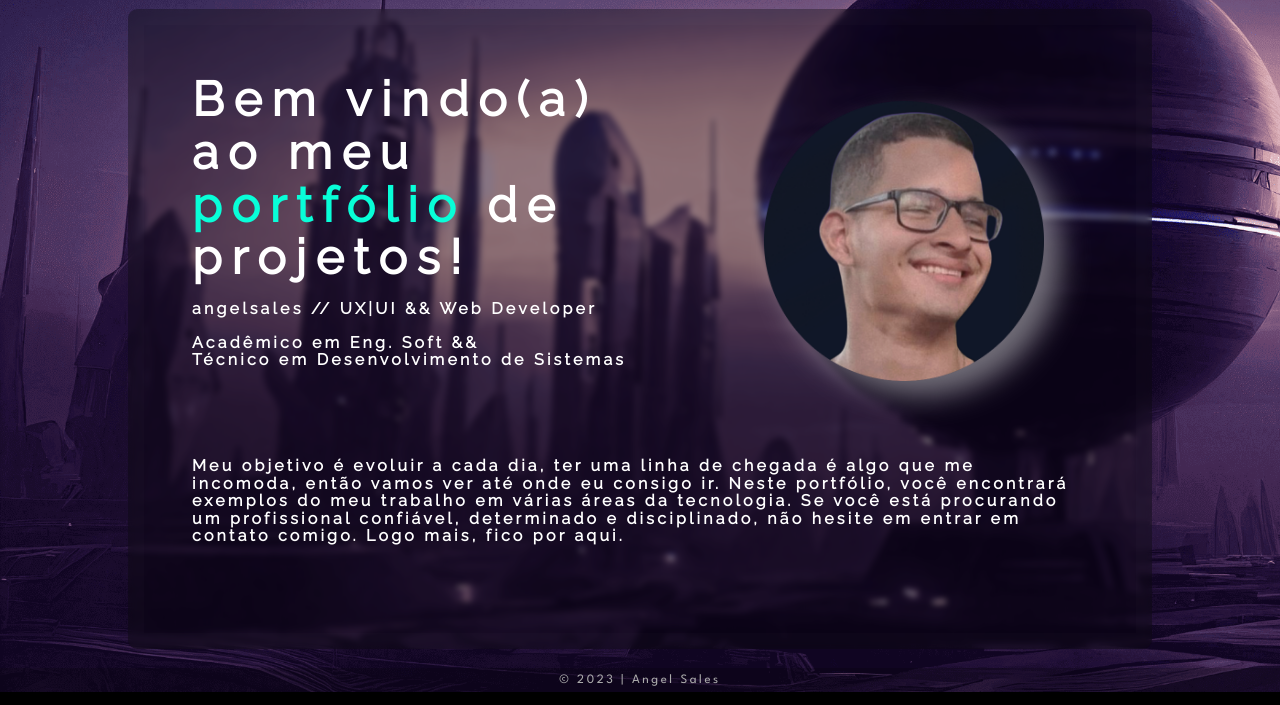
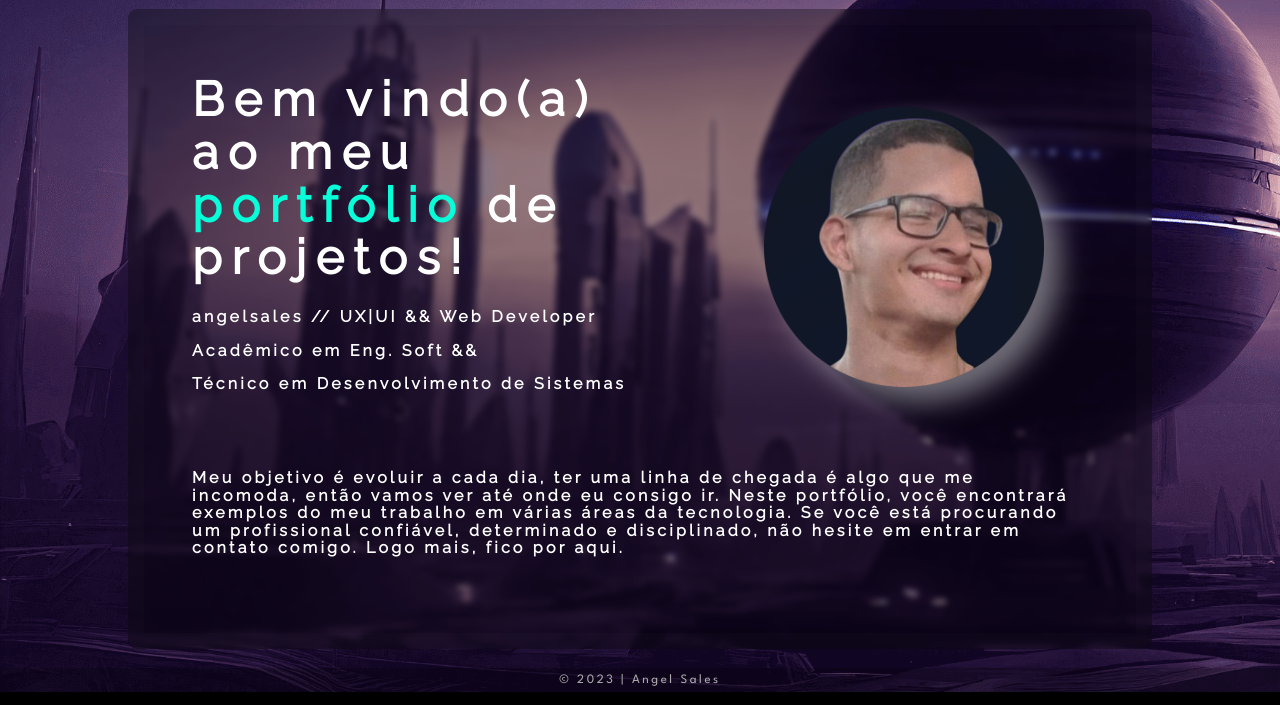
Before and after one commit to angelSalles/Projeto-Portfolio, a plain HTML site: page index.html in a window 1280 px wide. Shown: the part 95-800 px from the top of the page. Drawn offline with Linux system fonts and the light colour scheme.

Commit message:
<STYLE>[Home]: Ajustes finais

```diff
--- a/index.html
+++ b/index.html
@@ -36,8 +36,8 @@
             <section class="main-apresentacao">
                 <h1>Bem vindo(a) <br> ao meu <strong>portfólio</strong> de projetos!</h1>
                 <p>angelsales // UX|UI && Web Developer </p>
-                <p>Acadêmico em Eng. Soft && <br>
-                    Técnico em Desenvolvimento de Sistemas</p>
+                <p>Acadêmico em Eng. Soft && </p>
+                <p>Técnico em Desenvolvimento de Sistemas</p>
             </section>
             <div class="main-perfil">
                 <img src="/assets/perfilAzulEscuro.png" alt="Foto de perfil de Angel Sales"/>
--- a/style/index.css
+++ b/style/index.css
@@ -99,6 +99,7 @@ body{
     font-size: 3em;
     line-height: 1.1em;
     letter-spacing: 0.2em;
+    margin-bottom: 0.5em;
 }
 
 .main-apresentacao strong{
```
